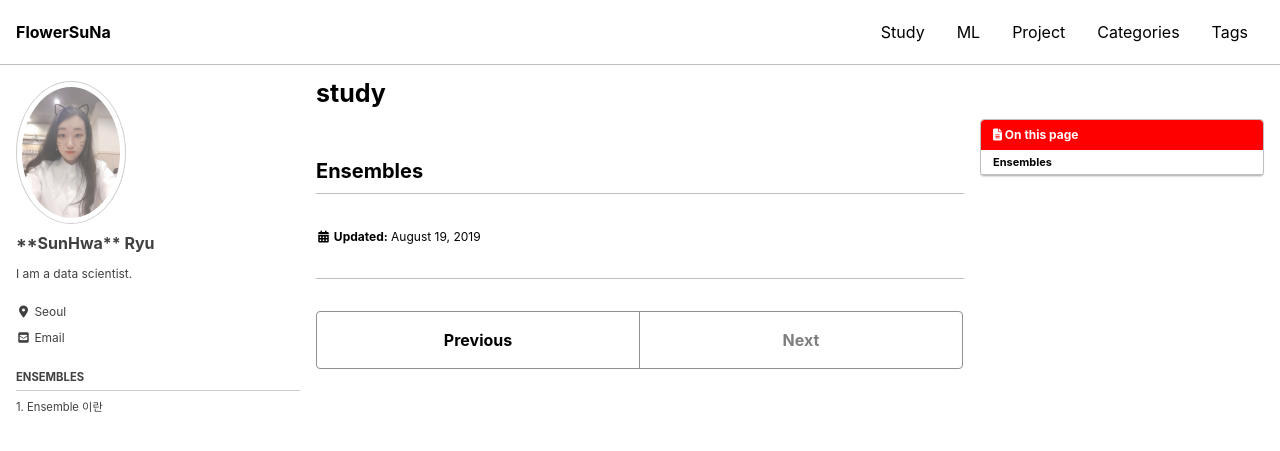
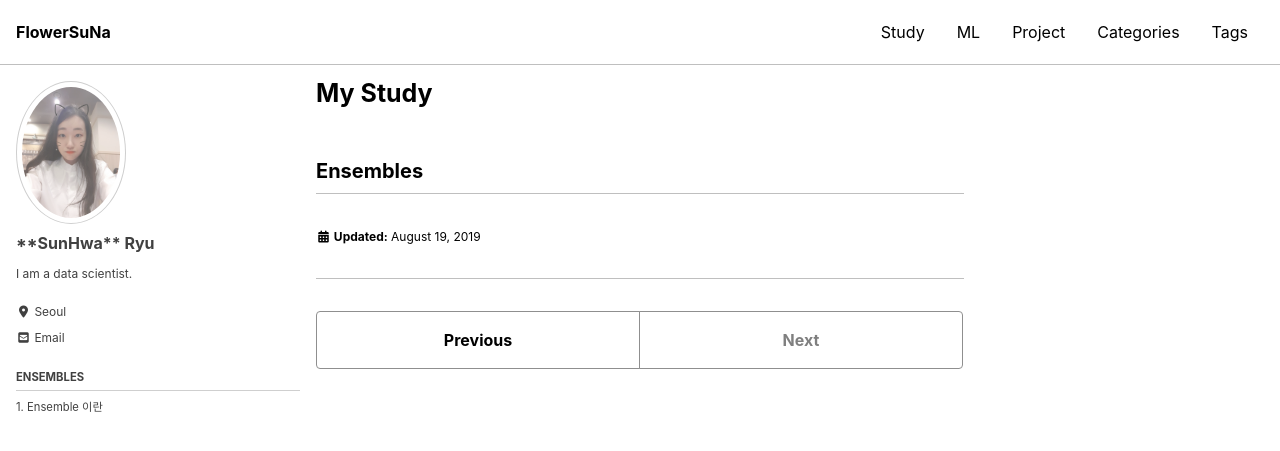
Before and after one commit to MinPinSunHwa/suna.github.io, a Jekyll site: the page built from _study/study.md, in a window 1280 px wide and 900 px high. Shown: the top 451 px of the window. Built offline with Jekyll 4.4.1, drawn with Linux system fonts in a browser that asks for light colours; cached includes are drawn as plain includes; nearby versions of some CDN libraries.

```diff
--- a/_data/navigation.yml
+++ b/_data/navigation.yml
@@ -32,4 +32,4 @@ study:
   - title: "Ensembles"
     children:
       - title: "1. Ensemble 이란"
-        url: /study/ensenbles/1/
+        url: /study/ensembles/1/
--- a/_study/study.md
+++ b/_study/study.md
@@ -1,7 +1,6 @@
 ---
-title: "study"
+title: "My Study"
 permalink: /study/
-toc: true
 ---
 
 ## Ensembles
```
Also changed, not shown: _study/1-1_ensembles.md (+1 -1 lines).
